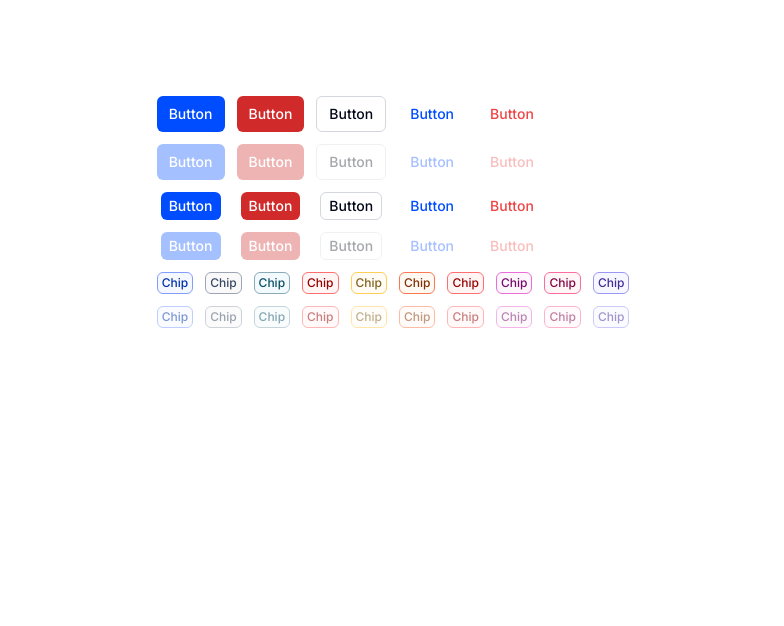
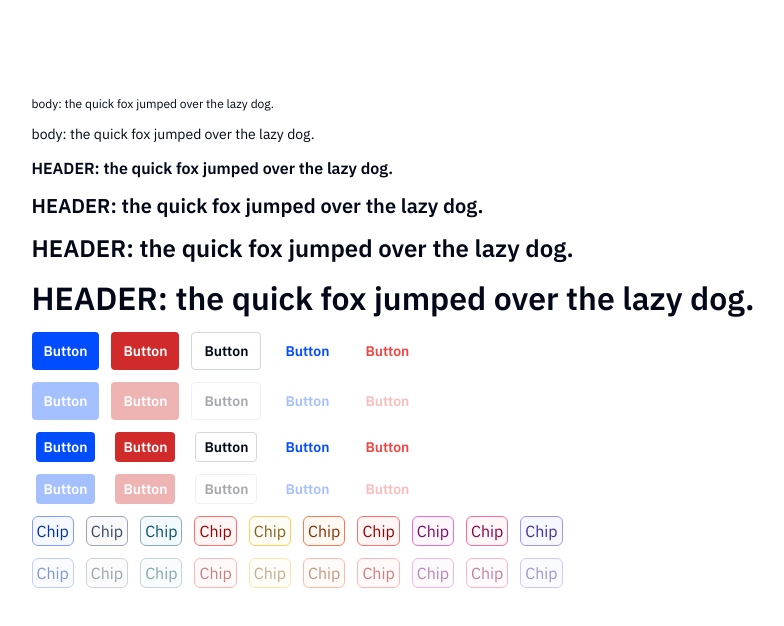
Before and after one commit to nathanAtActiveCampaign/button-demo, a Next.js app: page / in a window 1280 px wide. Shown: the top 626 px of the page, without its empty margins (247-1031 px from the left). Built offline with nearby package versions, Linux system fonts and the light colour scheme.

Commit message:
init typography work

```diff
--- a/src/components/ui/button/button.tsx
+++ b/src/components/ui/button/button.tsx
@@ -3,13 +3,14 @@ import { Slot } from "@radix-ui/react-slot";
 import { cva, type VariantProps } from "class-variance-authority";
 
 import { cn } from "@/lib/utils";
+import { headerVariants, textVariants } from "../typography";
 
 // TODO - look tailwind reset stuff
 // TODO - loading indicator
 
 // Shared
-const typography = "whitespace-nowrap text-sm font-medium font-sans";
-const block = "inline-flex items-center justify-center rounded-md ";
+const typography = `whitespace-nowrap ${textVariants()} font-semibold`;
+const block = "inline-flex items-center justify-center rounded-sm";
 const focus =
   "ring-offset-background focus-visible:outline-none focus-visible:ring-2 focus-visible:ring-[var(--acBlue-500)] focus-visible:ring-offset-2";
 const disabled = "disabled:opacity-35 disabled:cursor-not-allowed"; // TODO: no pointer events? //  "disabled:pointer-events-none"
@@ -50,8 +51,11 @@ const ghostDestructive = `
 `;
 
 // Size
-const sm = "h-7 px-2 py-1";
-const md = "h-9 px-3 py-2"; // do we need pad?
+const sm = "h-7.5 px-2 py-1";
+const md = "h-9.5 px-3 py-2"; // do we need pad?
+
+const foo = headerVariants({ size: "sm" });
+console.log("foo styles", foo);
 
 const buttonVariants = cva([block, typography, focus, disabled, misc], {
   variants: {
--- a/src/components/ui/chip.tsx
+++ b/src/components/ui/chip.tsx
@@ -3,9 +3,10 @@ import { Slot } from "@radix-ui/react-slot";
 import { cva, type VariantProps } from "class-variance-authority";
 
 import { cn } from "@/lib/utils";
+import { headerVariants } from "./typography";
 
 // Shared
-const typography = "whitespace-nowrap text-xs font-medium";
+const typography = `whitespace-nowrap ${headerVariants({ size: "sm" })} font-medium`;
 const block = "inline-flex items-center justify-center rounded-md px-1 py-0.5";
 const border = "border border-solid";
 const focus =
--- /dev/null
+++ b/src/components/ui/typography.tsx
@@ -0,0 +1,125 @@
+import * as React from "react";
+import { Slot } from "@radix-ui/react-slot";
+import { cva, type VariantProps } from "class-variance-authority";
+
+import { cn } from "@/lib/utils";
+
+/**
+ * Body
+ */
+const _base = "font-sans not-italic font-normal text-current";
+
+export const textVariants = cva([_base], {
+  variants: {
+    size: {
+      // 12/16
+      sm: "text-xs",
+      // 14/20
+      md: "text-sm",
+    },
+  },
+  defaultVariants: {
+    size: "md",
+  },
+});
+
+export interface TextProps
+  extends React.HTMLAttributes<HTMLDivElement>,
+    VariantProps<typeof textVariants> {}
+
+const Text = React.forwardRef<HTMLDivElement, TextProps>(
+  ({ className, size, ...props }, ref) => {
+    return (
+      <div
+        className={cn(textVariants({ size, className }))}
+        ref={ref}
+        {...props}
+      />
+    );
+  }
+);
+Text.displayName = "Text";
+
+export { Text };
+
+/**
+ * Heading
+ */
+const _headerBase = "font-sans not-italic font-semibold text-current";
+
+export const headerVariants = cva([_headerBase], {
+  variants: {
+    size: {
+      // 16/24
+      sm: "text-base/6",
+      // 20/28
+      md: "text-xl/7",
+      // 24/32
+      lg: "text-2xl/8",
+      // 32/44
+      xl: "text-[32px] leading-[44px]",
+    },
+  },
+  defaultVariants: {
+    size: "md",
+  },
+});
+
+export interface HeaderProps
+  extends React.HTMLAttributes<HTMLDivElement>,
+    VariantProps<typeof headerVariants> {}
+
+const Header = React.forwardRef<HTMLDivElement, HeaderProps>(
+  ({ className, size, ...props }, ref) => {
+    return (
+      <div
+        className={cn(headerVariants({ size, className }))}
+        ref={ref}
+        {...props}
+      />
+    );
+  }
+);
+Header.displayName = "Header";
+
+export { Header };
+
+// color: var(--text-default-slate-600, #1F2129);
+
+// /* Eyebrow/Small */
+// font-family: "IBM Plex Sans";
+// font-size: 12px;
+// font-style: normal;
+// font-weight: 700;
+// line-height: 16px; /* 133.333% */
+// letter-spacing: 1.2px;
+// text-transform: uppercase;
+
+// color: var(--text-default-slate-600, #1F2129);
+
+// /* Eyebrow/Medium */
+// font-family: "IBM Plex Sans";
+// font-size: 14px;
+// font-style: normal;
+// font-weight: 700;
+// line-height: 20px; /* 142.857% */
+// letter-spacing: 1.4px;
+// text-transform: uppercase;
+
+// color: var(--text-default-slate-600, #1F2129);
+
+// /* Form Elements/Label */
+// font-family: "IBM Plex Sans";
+// font-size: 14px;
+// font-style: normal;
+// font-weight: 500;
+// line-height: 20px; /* 142.857% */
+
+// color: var(--text-default-slate-600, #1F2129);
+
+// /* Form Elements/Helper Text */
+// font-family: "IBM Plex Sans";
+// font-size: 12px;
+// font-style: normal;
+// font-weight: 400;
+// line-height: 16px; /* 133.333% */
--- a/src/pages/_app.tsx
+++ b/src/pages/_app.tsx
@@ -1,11 +1,18 @@
 import "@/styles/figma-vars.css";
 import "@/styles/globals.css";
 import type { AppProps } from "next/app";
-import { Inter as FontSans } from "next/font/google";
+import { IBM_Plex_Sans as FontSans, Inter } from "next/font/google";
 
 import { cn } from "@/lib/utils";
 
+// const fontSans = FontSans({
+//   subsets: ["latin"],
+//   variable: "--font-sans",
+// });
+
 const fontSans = FontSans({
+  weight: ["400", "600", "700"],
+  style: ["normal", "italic"],
   subsets: ["latin"],
   variable: "--font-sans",
 });
--- a/src/pages/index.tsx
+++ b/src/pages/index.tsx
@@ -7,6 +7,7 @@ import {
   figmaColorsThemeObject,
 } from "@/figma/util-color";
 import { Chip, flavors } from "@/components/ui/chip";
+import { Header, Text, headerVariants } from "@/components/ui/typography";
 
 // tokens
 // round rgba
@@ -38,12 +39,29 @@ export default function Home() {
     | "ghost-destructive"
   )[] = ["fill", "fill-destructive", "outline", "ghost", "ghost-destructive"];
 
+  const foo = headerVariants({ size: "sm" });
+  console.log("foo styles", foo);
+
   return (
     <main
       className={`flex min-h-screen flex-col items-center justify-between p-24 ${inter.className}`}
     >
       <div className="flex flex-col gap-3">
         {/* layout styles */}
+        <Text size="sm">body: the quick fox jumped over the lazy dog.</Text>
+        <Text size="md">body: the quick fox jumped over the lazy dog.</Text>
+        <Header size="sm">
+          HEADER: the quick fox jumped over the lazy dog.
+        </Header>
+        <Header size="md">
+          HEADER: the quick fox jumped over the lazy dog.
+        </Header>
+        <Header size="lg">
+          HEADER: the quick fox jumped over the lazy dog.
+        </Header>
+        <Header size="xl">
+          HEADER: the quick fox jumped over the lazy dog.
+        </Header>
         <div className="flex flex-row gap-3">
           {buttonVariants.map((x, i) => (
             <Button key={i} variant={x}>
```
